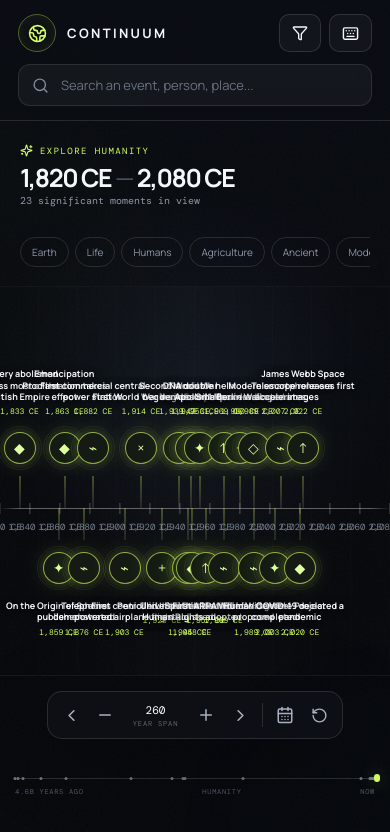
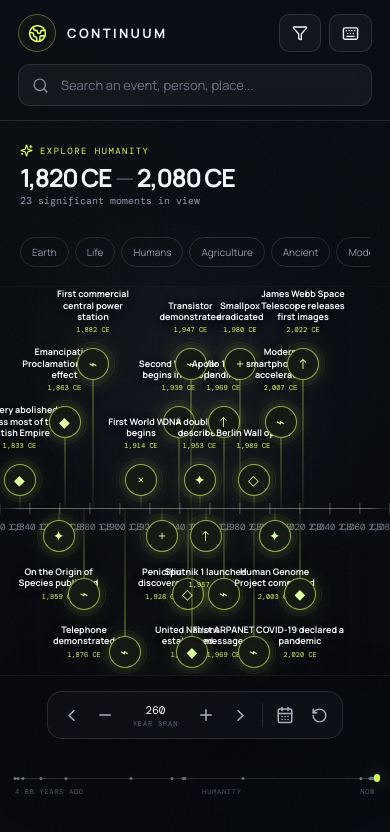
Before and after one commit to PVirgil/Humanitys-Calendar, a React (Vite) app: page / in a window 390 px wide. Shown: the top 832 px of the page. Built offline with nearby package versions, Linux system fonts and the light colour scheme.

Commit message:
Refactor event-node styles for better layout and spacing

```diff
--- a/src/styles.css
+++ b/src/styles.css
@@ -286,7 +286,9 @@ button, a { -webkit-tap-highlight-color: transparent; }
 .event-node {
   --circle-size: 32px;
   --touch-size: 52px;
-  --axis-gap: 58px;
+  --base-distance: 26px;
+  --level-step: 46px;
+  --marker-distance: calc(var(--base-distance) + (var(--level) * var(--level-step)));
   position: absolute;
   top: 57%;
   width: var(--touch-size);
@@ -302,11 +304,11 @@ button, a { -webkit-tap-highlight-color: transparent; }
 }
 
 .event-node.above {
-  transform: translate(-50%, calc(-50% - var(--axis-gap)));
+  transform: translate(-50%, calc(-50% - var(--marker-distance)));
 }
 
 .event-node.below {
-  transform: translate(-50%, calc(-50% + var(--axis-gap)));
+  transform: translate(-50%, calc(-50% + var(--marker-distance)));
 }
 
 .event-hit-area {
@@ -371,23 +373,26 @@ button, a { -webkit-tap-highlight-color: transparent; }
   position: absolute;
   left: 50%;
   width: 1px;
-  height: calc(var(--axis-gap) - (var(--touch-size) / 2));
+  height: var(--marker-distance);
   transform: translateX(-50%);
-  background: linear-gradient(rgba(214,255,95,.55), rgba(255,255,255,.18));
   pointer-events: none;
   z-index: 1;
 }
 
+/* Top: brighter at the circle, darker toward the timeline. */
 .event-node.above .event-connector {
-  top: 100%;
+  top: 50%;
+  background: linear-gradient(to bottom, rgba(214,255,95,.58), rgba(214,255,95,.10));
 }
 
+/* Bottom: opposite direction — darker at the timeline, brighter toward the circle. */
 .event-node.below .event-connector {
-  bottom: 100%;
+  bottom: 50%;
+  background: linear-gradient(to bottom, rgba(214,255,95,.10), rgba(214,255,95,.58));
 }
 
 .event-label {
-  width: 150px;
+  width: 142px;
   position: absolute;
   left: 50%;
   transform: translateX(-50%);
@@ -396,11 +401,11 @@ button, a { -webkit-tap-highlight-color: transparent; }
 }
 
 .event-node.above .event-label {
-  bottom: calc(100% + 4px);
+  bottom: calc(100% + 2px);
 }
 
 .event-node.below .event-label {
-  top: calc(100% + 4px);
+  top: calc(100% + 2px);
 }
 
 .event-label strong,
@@ -410,7 +415,7 @@ button, a { -webkit-tap-highlight-color: transparent; }
 
 .event-label strong {
   font-size: 10px;
-  line-height: 1.25;
+  line-height: 1.3;
   text-shadow: 0 2px 9px #07090d;
 }
 
@@ -419,7 +424,9 @@ button, a { -webkit-tap-highlight-color: transparent; }
   font-family: "DM Mono", monospace;
   font-size: 8px;
   margin-top: 4px;
+  white-space: nowrap;
 }
+
 .timeline-hint {
   position: absolute;
   left: 50%;
@@ -439,6 +446,8 @@ button, a { -webkit-tap-highlight-color: transparent; }
   gap: 8px;
   color: var(--muted);
   pointer-events: none;
+  transform: translateY(-72px);
+  z-index: 7;
 }
 .empty-state strong { color: #d6dbe3; font-size: 13px; }
 .empty-state span { font-size: 10px; }
@@ -724,8 +733,22 @@ kbd {
   .hero-meta h1 { font-size: 25px; }
   .era-jumps { flex-wrap: nowrap; width: calc(100vw - 40px); overflow-x: auto; padding-bottom: 4px; }
   .timeline-stage { height: 390px; }
-  .event-node { --touch-size: 56px; --axis-gap: 60px; }
-  .event-label { width: 105px; }
+  .event-node {
+    --touch-size: 56px;
+    --base-distance: 28px;
+    --level-step: 58px;
+  }
+  .event-label {
+    width: 88px;
+  }
+  .event-label strong {
+    font-size: 8px;
+    line-height: 1.25;
+  }
+  .event-label small {
+    font-size: 7px;
+    margin-top: 3px;
+  }
   .event-label strong { font-size: 9px; }
   .timeline-hint { display: none; }
   .control-dock { margin-top: 15px; }
```
